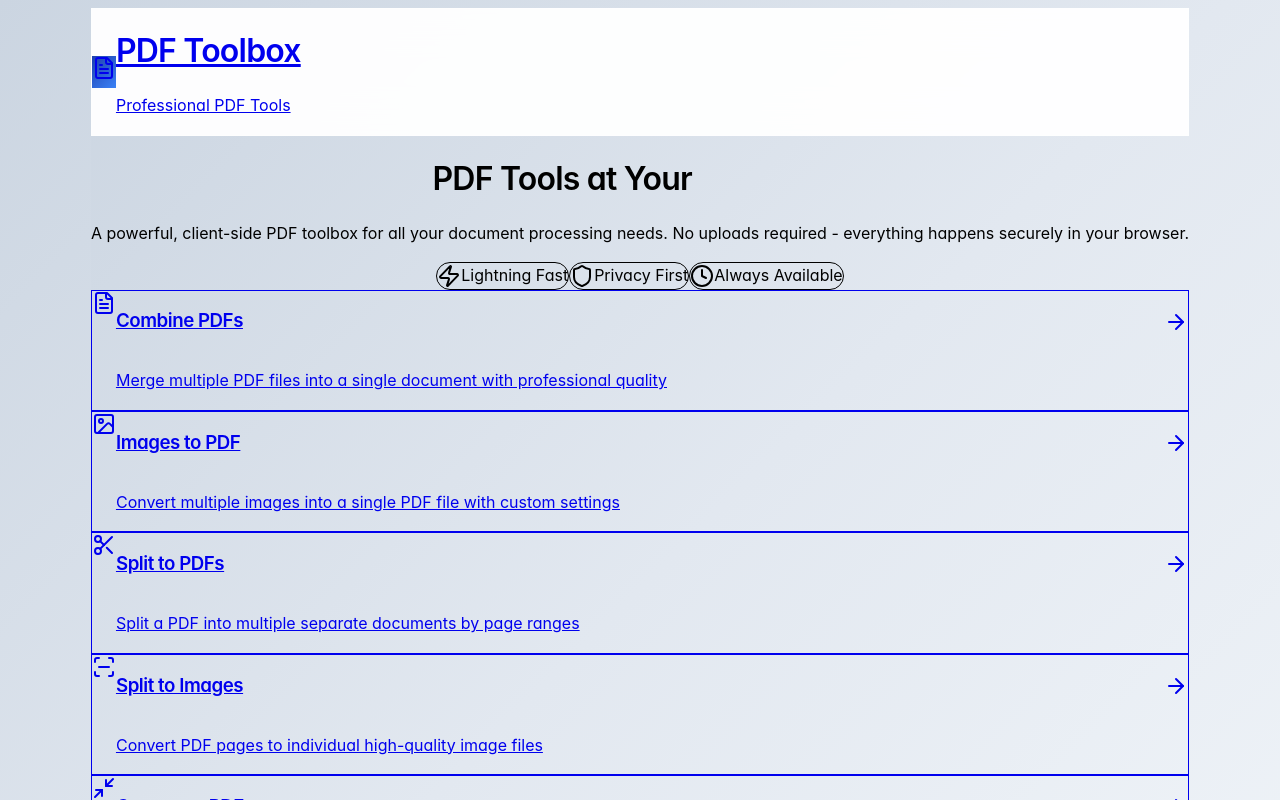
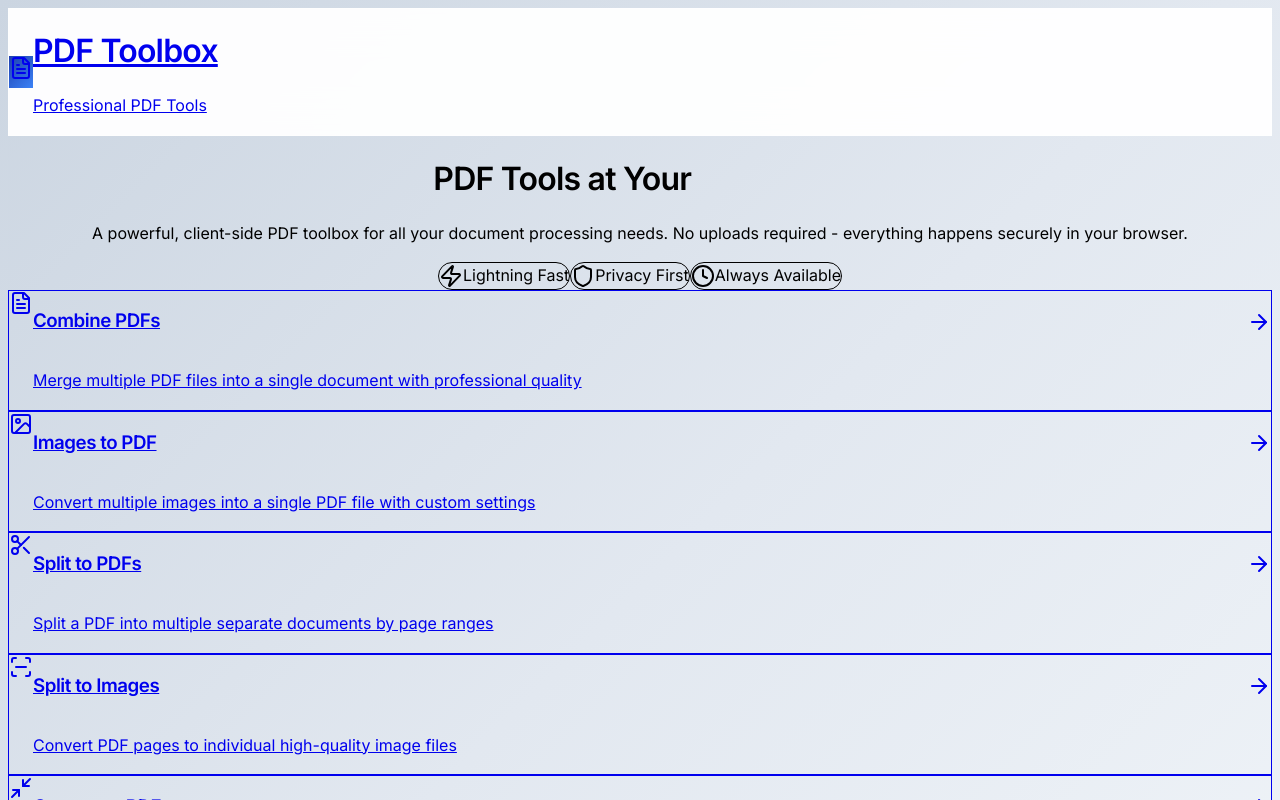
Before and after one commit to whitestrannik/my-pdf-toolbox, a React (Vite) app: page / in a window 1280 px wide. Shown: the top 800 px of the page. Built offline with nearby package versions, Linux system fonts and the light colour scheme; the HTML template or start-up script is replaced by a standard one.

Commit message:
Fix CSS Loading on GitHub Pages: Remove problematic @import, add Google Fonts to HTML head, improve meta tags

```diff
--- a/index.html
+++ b/index.html
@@ -4,9 +4,20 @@
     <meta charset="UTF-8" />
     <link rel="icon" type="image/svg+xml" href="/vite.svg" />
     <meta name="viewport" content="width=device-width, initial-scale=1.0" />
-    <title>Vite + React</title>
+    <meta name="description" content="Professional PDF processing tools - merge, split, compress, convert images to PDF, and reorder pages. 100% client-side processing for complete privacy." />
+    <title>PDF Toolbox - Professional PDF Processing Tools</title>
+
+    <!-- Preconnect for performance -->
+    <link rel="preconnect" href="https://fonts.googleapis.com" />
+    <link rel="preconnect" href="https://fonts.gstatic.com" crossorigin />
+
+    <!-- Google Fonts -->
+    <link
+      href="https://fonts.googleapis.com/css2?family=Inter:wght@400;500;600;700&display=swap"
+      rel="stylesheet"
+    />
   </head>
-  <body class="bg-gray-200 flex items-center justify-center min-h-screen">
+  <body>
     <div id="root"></div>
     <script type="module" src="/src/main.tsx"></script>
   </body>
--- a/src/index.css
+++ b/src/index.css
@@ -1,7 +1,6 @@
 @tailwind base;
 @tailwind components;
 @tailwind utilities;
-@import url("https://fonts.googleapis.com/css2?family=Inter:wght@400;500;600;700&display=swap");
 
 :root {
   /* Modern Color Palette */
```
